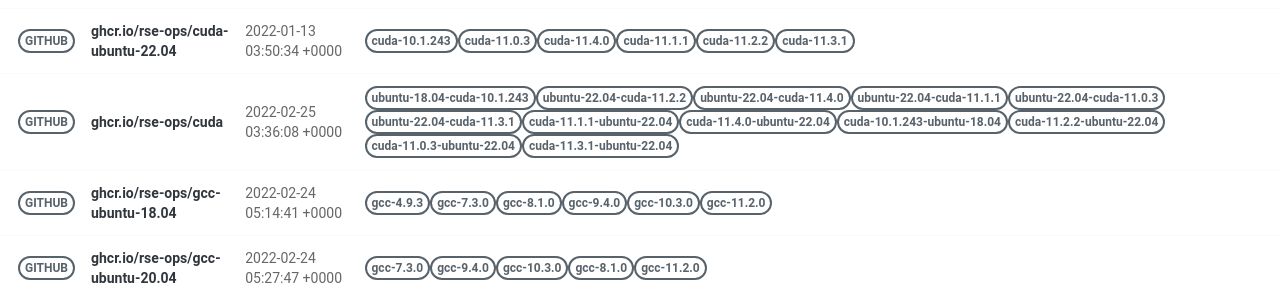
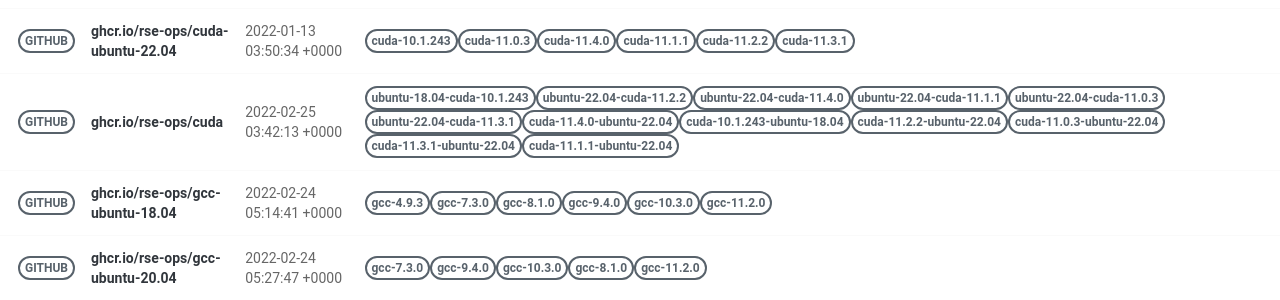
Before and after one commit to rse-ops/docker-images, a Jekyll site: the page built from pages/index.md, in a window 1280 px wide. Shown: the part 421-721 px from the top of the page. Built offline with Jekyll 4.4.1, drawn with Linux system fonts in a browser that asks for light colours; nearby versions of some CDN libraries.

Commit message:
Automated push to update library 2022-02-25

```diff
--- a/_library/ghcr.io-rse-ops-cuda.md
+++ b/_library/ghcr.io-rse-ops-cuda.md
@@ -1,7 +1,7 @@
 ---
 layout: container
 name: ghcr.io/rse-ops/cuda
-updated_at: 2022-02-25 03:36:08.180868
+updated_at: 2022-02-25 03:42:13.034785
 
 
 container_url: https://github.com/orgs/rse-ops/packages/container/package/cuda
```
Also changed, not shown: other parts of _library/ghcr.io-rse-ops-cuda.md (+3 -3 lines).
